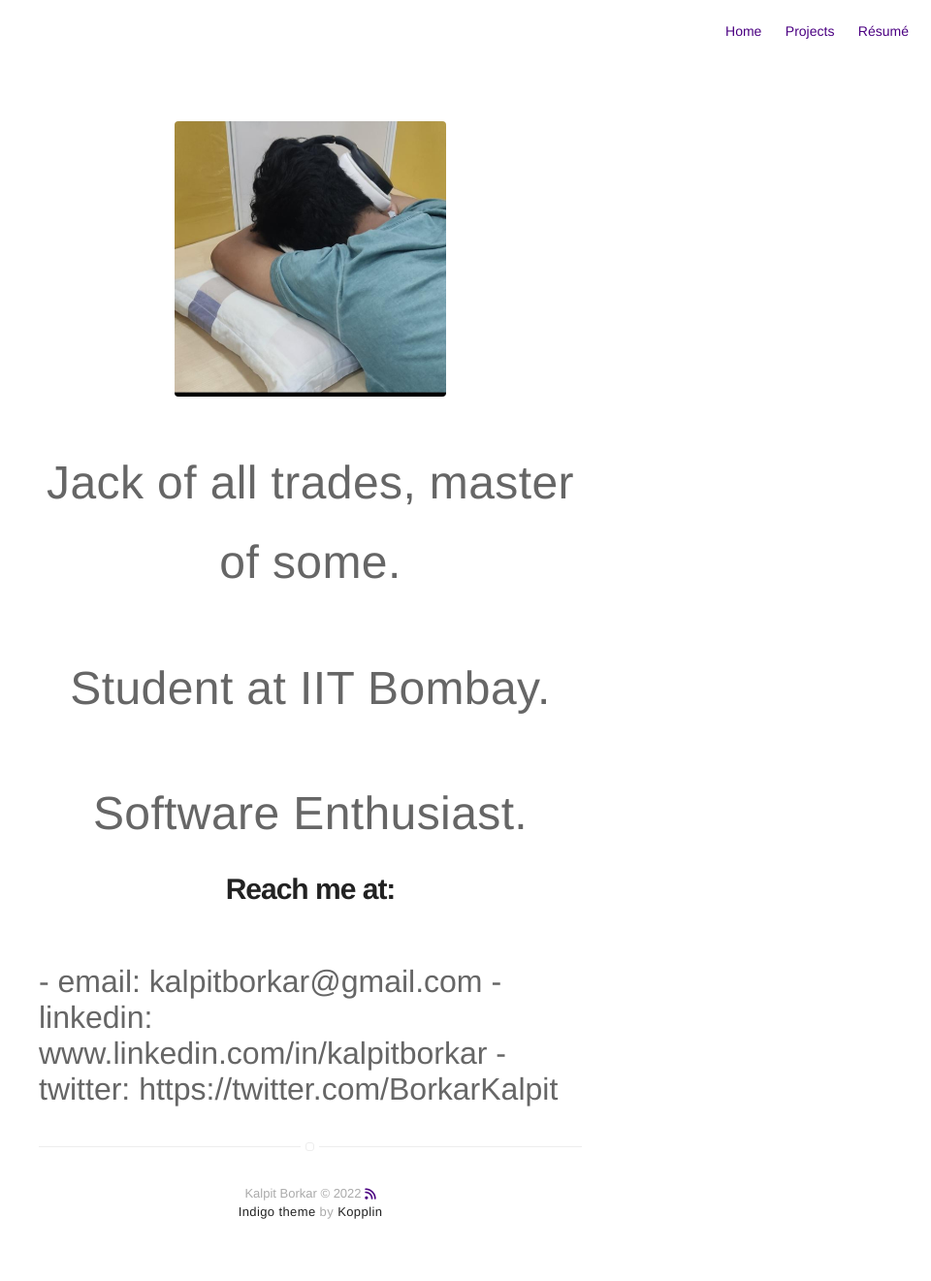
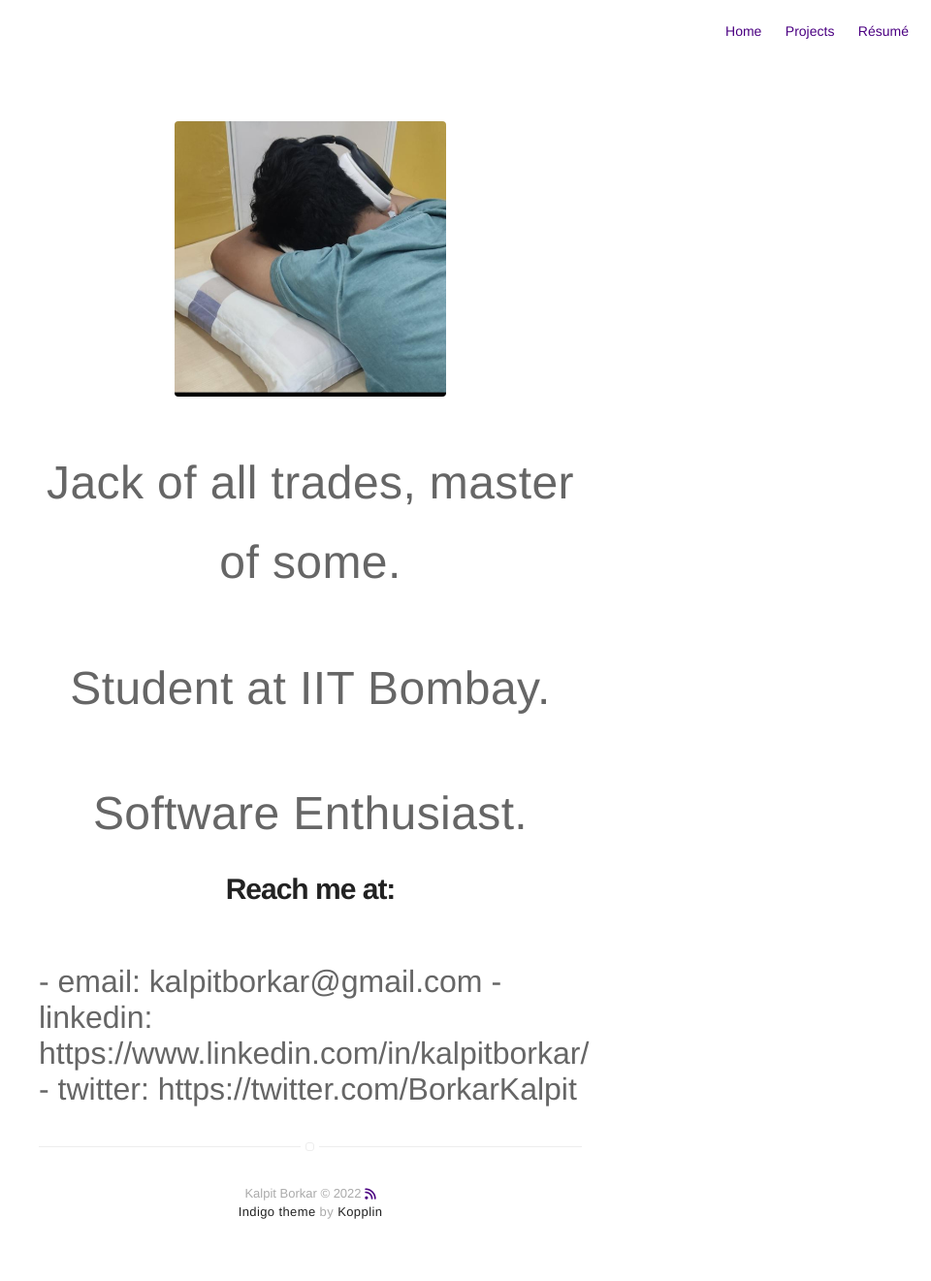
Before and after one commit to kalpitborkar/kalpitborkar.github.io, a Jekyll site: the page built from about.md, in a window 1280 px wide. Shown: the whole page at 97% size, without its empty margins (320-1280 px from the left). Built offline with Jekyll 4.4.1, drawn with Linux system fonts in a browser that asks for light colours; nearby versions of some CDN libraries; part of the change alters nothing that is shown.

Commit message:
Update linkedin

```diff
--- a/about.md
+++ b/about.md
@@ -13,6 +13,6 @@ layout: page
 # Reach me at:
 <font size = "6">
 - email: kalpitborkar@gmail.com
-- linkedin: www.linkedin.com/in/kalpitborkar
+- linkedin: https://www.linkedin.com/in/kalpitborkar/
 - twitter: https://twitter.com/BorkarKalpit
 </font>
```
